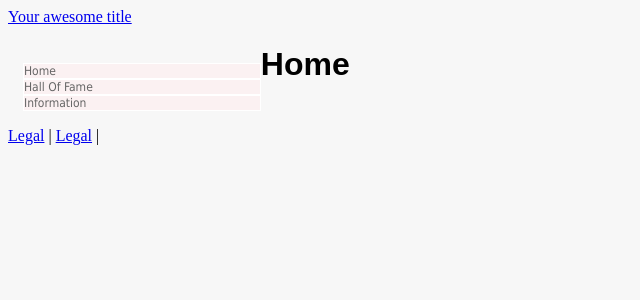
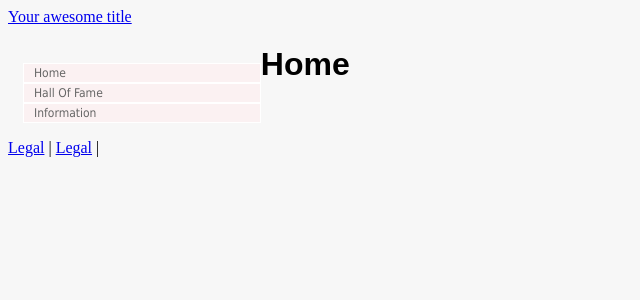
Before and after one commit to ankit09goyal/ankit09goyal.github.io, a Jekyll site: the page built from index.html, in a window 1280 px wide. Shown: the top 300 px of the page, without its empty margins (0-640 px from the left). Built offline with Jekyll 4.4.1, drawn with Linux system fonts in a browser that asks for light colours.

Commit message:
Update mycss2.css

```diff
--- a/css/mycss2.css
+++ b/css/mycss2.css
@@ -32,6 +32,7 @@ body{
     list-style: none;
     border:1px solid #FFF;
     background-color: #FBF1F2;
+     padding: 2px 2px 2px 10px;
 }
 
 .left-body ul li:hover{
```
